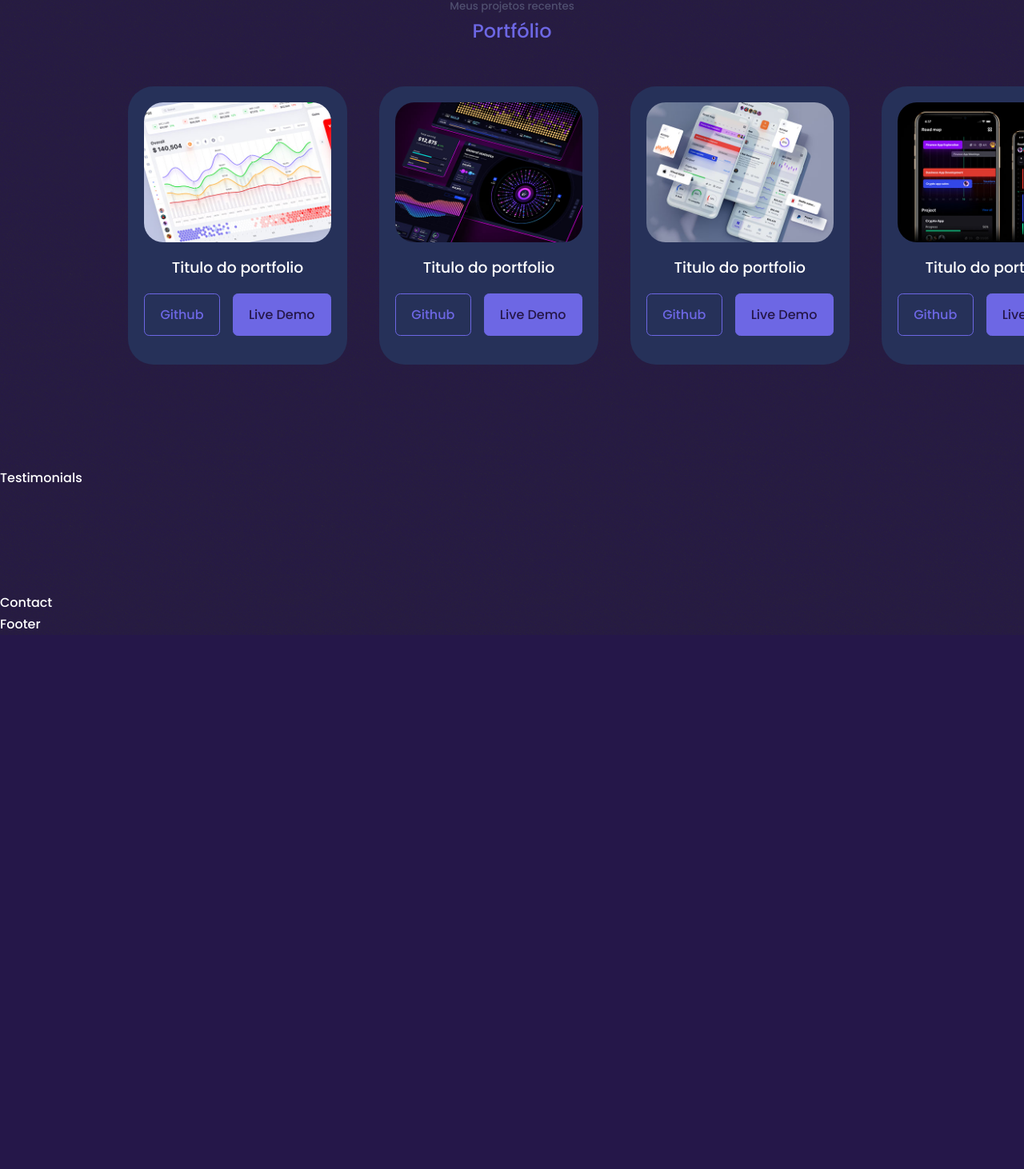
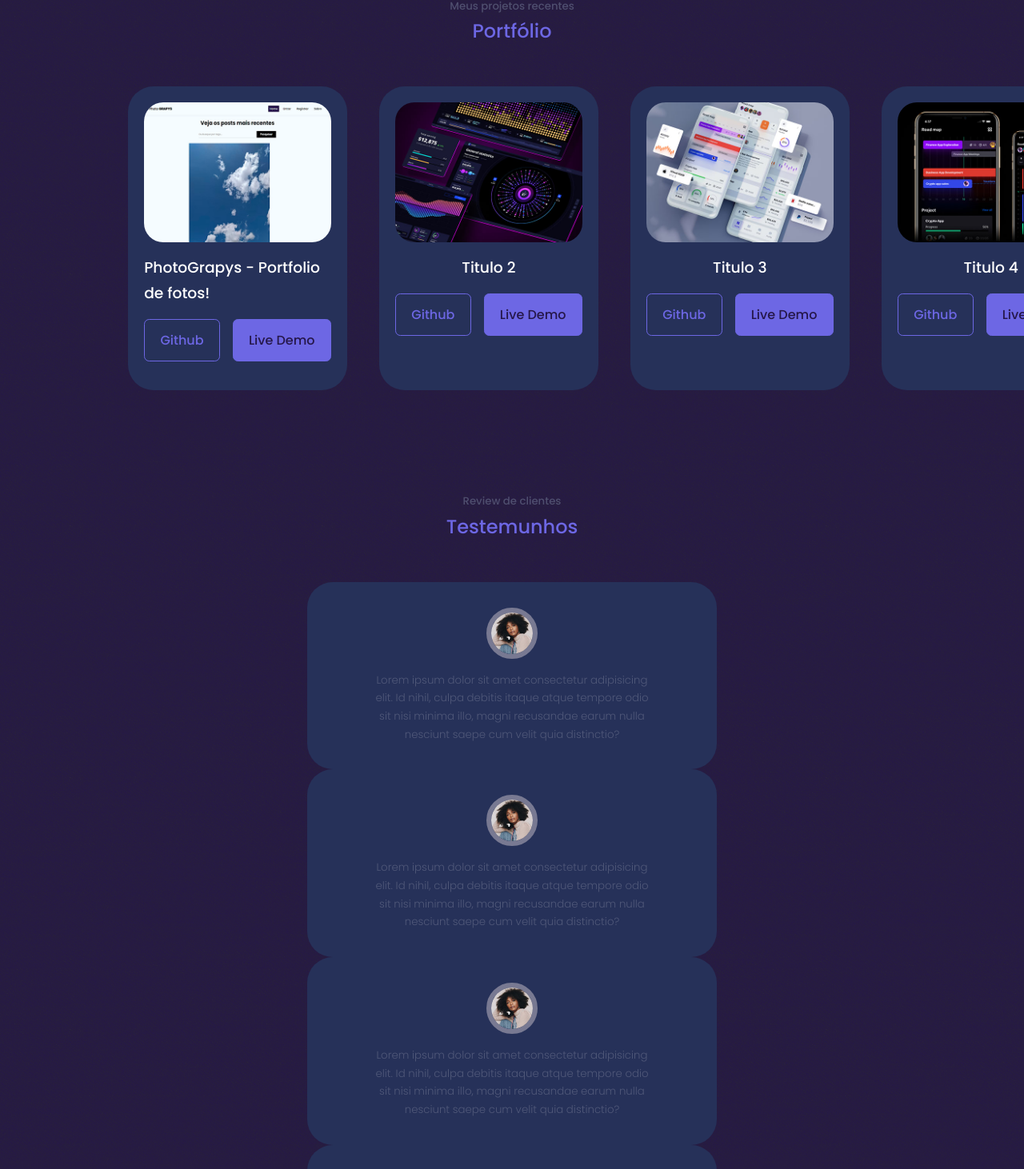
Before and after one commit to gabrieln96/main, a React (Create React App) app: page / in a window 1280 px wide. Shown: the part 3040-4502 px from the top of the page at 80% size. Before the commit the page ends 3834 px from the top, so only its background shows below. Built offline with nearby package versions, Linux system fonts and the light colour scheme.

Commit message:
testimonials jsx/css

```diff
--- a/src/components/portfolio/Portfolio.jsx
+++ b/src/components/portfolio/Portfolio.jsx
@@ -1,12 +1,43 @@
 import React from 'react'
 
 import './portfolio.css'
-import IMG1 from '../../assets/portfolio1.jpg'
+import IMG1 from '../../assets/portfolio1.png'
 import IMG2 from '../../assets/portfolio2.jpg'
 import IMG3 from '../../assets/portfolio3.jpg'
 import IMG4 from '../../assets/portfolio4.jpg'
 import IMG5 from '../../assets/portfolio5.png'
 import IMG6 from '../../assets/portfolio6.jpg'
+
+const data = [
+  {
+    id: 1,
+    image: IMG1,
+    title: 'PhotoGrapys - Portfolio de fotos!',
+    github: 'https://github.com/gabrieln96/photograpys',
+    demo: 'https://photograpys.web.app/'
+  },
+  {
+    id: 2,
+    image: IMG2,
+    title: 'Titulo 2',
+    github: 'https://github.com',
+    demo: 'https://dribbble.com/'
+  },
+  {
+    id: 3,
+    image: IMG3,
+    title: 'Titulo 3',
+    github: 'https://github.com',
+    demo: 'https://dribbble.com/'
+  },
+  {
+    id: 4,
+    image: IMG4,
+    title: 'Titulo 4',
+    github: 'https://github.com',
+    demo: 'https://dribbble.com/'
+  },
+]
 
 
 const Portfolio = () => {
@@ -14,48 +45,24 @@ const Portfolio = () => {
     <section id='portfolio'>
       <h5>Meus projetos recentes</h5>
       <h2>Portfólio</h2>
+      <div className="container portfolio__container">
+      {
+        data.map(({id, image, title, github, demo}) => {
+          return (
+            <article key={id}className='portfolio__item'>
+            <div className="portfolio__item-image">
+              <img src={image} alt={title} />
+              </div>
+              <h3>{title}</h3>
+             <div className="portfolio__item-cta">
+             <a href={github} className='btn' target='_blank'>Github</a>
+              <a href={demo} className='btn btn-primary' target='_blank'>Live Demo</a>
+             </div>
+          </article>
+          )
+        })
+      }
 
-      <div className="container portfolio__container">
-        <article className='portfolio__item'>
-          <div className="portfolio__item-image">
-            <img src={IMG1} alt="img1" />
-            </div>
-            <h3>Titulo do portfolio</h3>
-           <div className="portfolio__item-cta">
-           <a href="https://github.com" className='btn' target='_blank'>Github</a>
-            <a href="https://github.com" className='btn btn-primary' target='_blank'>Live Demo</a>
-           </div>
-        </article>
-        <article className='portfolio__item'>
-          <div className="portfolio__item-image">
-            <img src={IMG2} alt="img2" />
-            </div>
-            <h3>Titulo do portfolio</h3>
-           <div className="portfolio__item-cta">
-           <a href="https://github.com" className='btn' target='_blank'>Github</a>
-            <a href="https://github.com" className='btn btn-primary' target='_blank'>Live Demo</a>
-           </div>
-        </article>
-        <article className='portfolio__item'>
-          <div className="portfolio__item-image">
-            <img src={IMG3} alt="img3" />
-            </div>
-            <h3>Titulo do portfolio</h3>
-           <div className="portfolio__item-cta">
-           <a href="https://github.com" className='btn' target='_blank'>Github</a>
-            <a href="https://github.com" className='btn btn-primary' target='_blank'>Live Demo</a>
-           </div>
-        </article>
-        <article className='portfolio__item'>
-          <div className="portfolio__item-image">
-            <img src={IMG4} alt="img4" />
-            </div>
-            <h3>Titulo do portfolio</h3>
-           <div className="portfolio__item-cta">
-           <a href="https://github.com" className='btn' target='_blank'>Github</a>
-            <a href="https://github.com" className='btn btn-primary' target='_blank'>Live Demo</a>
-           </div>
-        </article>
 
       </div>
     </section>
--- a/src/components/portfolio/portfolio.css
+++ b/src/components/portfolio/portfolio.css
@@ -20,6 +20,7 @@
 .portfolio__item-image {
     border-radius: 1.5rem;
     overflow: hidden;
+
 }
 
 .portfolio__item h3 {
--- a/src/components/testimonials/Testimonials.jsx
+++ b/src/components/testimonials/Testimonials.jsx
@@ -2,9 +2,61 @@ import React from 'react'
 
 import './testimonials.css'
 
+import AVR1 from '../../assets/avatar1.jpg'
+import AVR2 from '../../assets/avatar2.jpg'
+import AVR3 from '../../assets/avatar3.jpg'
+import AVR4 from '../../assets/avatar4.jpg'
+
+
 const Testimonials = () => {
   return (
-    <section id='testimonials'>Testimonials</section>
+    <section id='testimonials'>
+      <h5>Review de clientes</h5>
+      <h2>Testemunhos</h2>
+
+      <div className="container testimonials__container">
+        <article className="testimonial">
+            <div className="client__avatar">
+                <img src={AVR1} alt="Avatar Um" />
+                <h5 className='client__name'>Teste teste</h5>
+            </div>
+            <small className='client__review'>
+                  Lorem ipsum dolor sit amet consectetur adipisicing elit. Id nihil, culpa debitis itaque atque tempore odio sit nisi minima illo, magni recusandae earum nulla nesciunt saepe cum velit quia distinctio?
+                </small>
+          </article>
+
+          <article className="testimonial">
+            <div className="client__avatar">
+                <img src={AVR1} alt="Avatar Um" />
+                <h5 className='client__name'>Teste teste</h5>
+            </div>
+            <small className='client__review'>
+                  Lorem ipsum dolor sit amet consectetur adipisicing elit. Id nihil, culpa debitis itaque atque tempore odio sit nisi minima illo, magni recusandae earum nulla nesciunt saepe cum velit quia distinctio?
+                </small>
+          </article>
+
+          <article className="testimonial">
+            <div className="client__avatar">
+                <img src={AVR1} alt="Avatar Um" />
+                <h5 className='client__name'>Teste teste</h5>
+            </div>
+            <small className='client__review'>
+                  Lorem ipsum dolor sit amet consectetur adipisicing elit. Id nihil, culpa debitis itaque atque tempore odio sit nisi minima illo, magni recusandae earum nulla nesciunt saepe cum velit quia distinctio?
+                </small>
+          </article>
+
+          <article className="testimonial">
+            <div className="client__avatar">
+                <img src={AVR1} alt="Avatar Um" />
+                <h5 className='client__name'>Teste teste</h5>
+            </div>
+            <small className='client__review'>
+                  Lorem ipsum dolor sit amet consectetur adipisicing elit. Id nihil, culpa debitis itaque atque tempore odio sit nisi minima illo, magni recusandae earum nulla nesciunt saepe cum velit quia distinctio?
+                </small>
+          </article>
+
+        </div>
+    </section>
   )
 }
 
--- a/src/components/testimonials/testimonials.css
+++ b/src/components/testimonials/testimonials.css
@@ -0,0 +1,49 @@
+.container.testimonials__container {
+    width: 40%;
+}
+
+.client__avatar {
+    width: 4rem;
+    aspect-ratio: 1/1;
+    overflow: hidden;
+    border-radius: 50%;
+    margin: 0 auto 1rem;
+    border: 0.4rem solid var(--color-primary-variant);
+}
+
+.testimonial {
+    background: var(--color-bg-variant);
+    text-align: center;
+    padding: 2rem;
+    border-radius: 2rem;
+    user-select: none;
+}
+
+.client__review {
+    color: var(--color-light);
+    font-weight: 300;
+    display: block;
+    width: 80%;
+    margin: 0.8rem auto 0;
+}
+
+/* ======================= Media queries ====================*/
+
+@media screen and (max-width: 1024px){
+        .container.testimonials__container {
+            width: 60%;
+        }
+    }
+
+
+/* ======================= Media queries ====================*/
+
+@media screen and (max-width: 600px){
+    .container.testimonials__container {
+        width: var(--container-width-sm);
+    }
+
+    .client__review {
+        width: var(--container-width-sm);
+    }
+}
```
Also changed, not shown: src/assets/portfolio1.jpg (deleted), src/assets/portfolio1.png (added).
